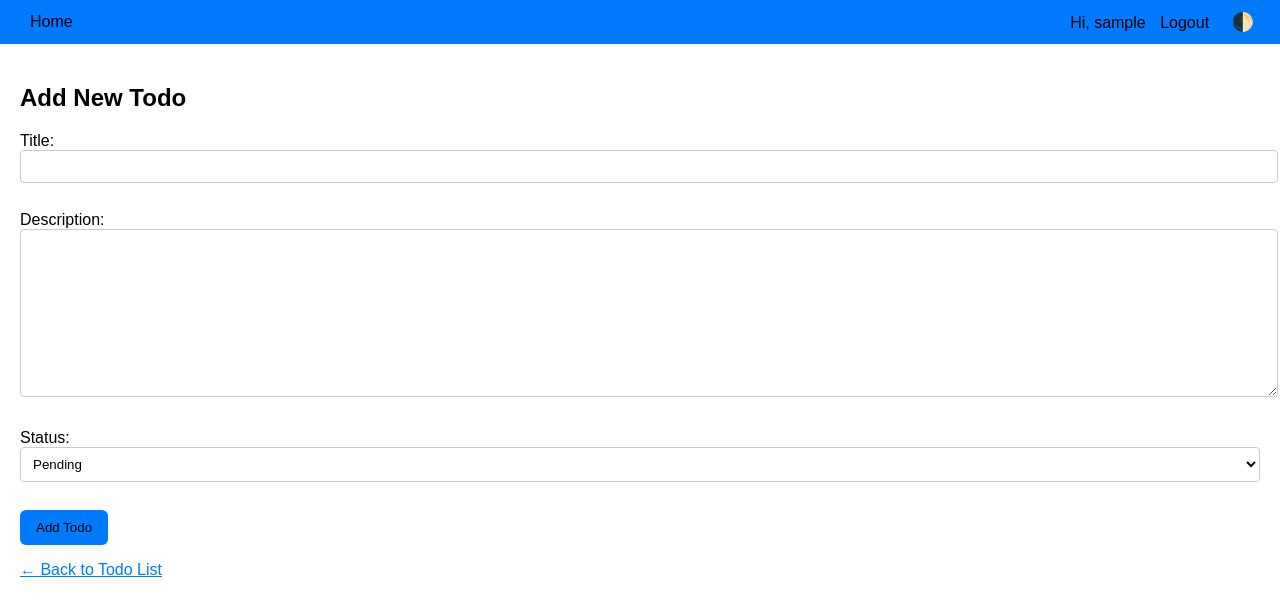
After one commit to Nantawat6510545543/Todo-Application, a Django app: page /todo/add/ in a window 1280 px wide. The commit adds this page. Shown: the top 616 px of the page. Run offline with Django 5.2, Linux system fonts and the light colour scheme; the visitor is signed in with stand-in values (Sample User, id 1).

Commit message:
add "add todo feature" and "dark mode"

```diff
--- a/todo_app/forms/__init__.py
+++ b/todo_app/forms/__init__.py
@@ -1 +1,2 @@
 from .sign_up_form import SignUpForm
+from .todo_form import TodoForm
--- /dev/null
+++ b/todo_app/forms/todo_form.py
@@ -0,0 +1,7 @@
+from django import forms
+from todo_app.models import Todo
+
+class TodoForm(forms.ModelForm):
+    class Meta:
+        model = Todo
+        fields = ['title', 'description', 'status']
--- /dev/null
+++ b/todo_app/static/todo/styles.css
@@ -0,0 +1,109 @@
+:root {
+    --bg-color: #ffffff;
+    --text-color: #000000;
+    --table-header: #f2f2f2;
+    --link-color: #007bff;
+    --button-bg: #007bff;
+    --button-hover: #0056b3;
+}
+
+[data-theme="dark"] {
+    --bg-color: #121212;
+    --text-color: #e0e0e0;
+    --table-header: #1f1f1f;
+    --link-color: #66b2ff;
+    --button-bg: #333;
+    --button-hover: #555;
+}
+
+body {
+    background-color: var(--bg-color);
+    color: var(--text-color);
+    font-family: Arial, sans-serif;
+    margin: 0;
+    padding: 0;
+}
+
+.topbar {
+    background-color: var(--button-bg);
+    color: var(--text-color);
+    padding: 10px 20px;
+    display: flex;
+    justify-content: space-between;
+    align-items: center;
+}
+
+.topbar a {
+    color: var(--text-color);
+    margin-left: 10px;
+    text-decoration: none;
+}
+
+.topbar a:hover {
+    text-decoration: underline;
+}
+
+.theme-toggle {
+    background: none;
+    border: none;
+    color: var(--text-color);
+    cursor: pointer;
+    font-size: 18px;
+    margin-left: 12px;
+}
+
+.content {
+    padding: 20px;
+}
+
+table {
+    width: 100%;
+    border-collapse: collapse;
+    margin-top: 16px;
+}
+
+th, td {
+    border: 1px solid #ccc;
+    padding: 8px 12px;
+    text-align: left;
+}
+
+th {
+    background-color: var(--table-header);
+}
+
+a.button, button.button {
+    display: inline-block;
+    padding: 10px 16px;
+    background-color: var(--button-bg);
+    color: var(--text-color);
+    border-radius: 6px;
+    text-decoration: none;
+    border: none;
+    cursor: pointer;
+    margin-right: 10px;
+}
+
+a.button:hover, button.button:hover {
+    background-color: var(--button-hover);
+}
+
+form input[type="text"],
+form textarea,
+form select {
+    width: 100%;
+    padding: 8px;
+    margin-bottom: 12px;
+    border-radius: 4px;
+    border: 1px solid #ccc;
+    background-color: var(--bg-color);
+    color: var(--text-color);
+}
+
+a {
+    color: var(--link-color);
+}
+
+a:hover {
+    text-decoration: underline;
+}
--- /dev/null
+++ b/todo_app/templates/todo/add_todo.html
@@ -0,0 +1,13 @@
+{% extends "todo/base.html" %}
+
+{% block content %}
+<h2>Add New Todo</h2>
+
+<form method="post">
+    {% csrf_token %}
+    {{ form.as_p }}
+    <button type="submit" class="button">Add Todo</button>
+</form>
+
+<p><a href="{% url 'todo:todo_list' %}">← Back to Todo List</a></p>
+{% endblock %}
--- /dev/null
+++ b/todo_app/templates/todo/base.html
@@ -0,0 +1,50 @@
+{% load static %}
+<!DOCTYPE html>
+<html lang="en" data-theme="light">
+<head>
+    <meta charset="UTF-8">
+    <title>Todo App</title>
+    <link rel="stylesheet" href="{% static 'todo/styles.css' %}">
+</head>
+<body>
+
+<div class="topbar">
+    <div class="nav-left">
+        <a href="{% url 'todo:index' %}">Home</a>
+    </div>
+    <div class="nav-right">
+        {% if user.is_authenticated %}
+        <span>Hi, {{ user.username }}</span>
+        <a href="{% url 'todo:logout' %}">Logout</a>
+        {% else %}
+        <a href="{% url 'todo:login' %}">Login</a>
+        <a href="{% url 'todo:signup' %}">Sign Up</a>
+        {% endif %}
+        <button id="theme-toggle" class="theme-toggle">🌓</button>
+    </div>
+</div>
+
+<div class="content">
+    {% block content %}
+    {% endblock %}
+</div>
+
+<script>
+    const toggleBtn = document.getElementById('theme-toggle');
+    const html = document.documentElement;
+
+    toggleBtn.addEventListener('click', () => {
+        const currentTheme = html.getAttribute('data-theme');
+        const newTheme = currentTheme === 'light' ? 'dark' : 'light';
+        html.setAttribute('data-theme', newTheme);
+        localStorage.setItem('theme', newTheme);
+    });
+
+    // Load saved theme from localStorage
+    const savedTheme = localStorage.getItem('theme');
+    if (savedTheme) {
+        html.setAttribute('data-theme', savedTheme);
+    }
+</script>
+</body>
+</html>
--- a/todo_app/urls.py
+++ b/todo_app/urls.py
@@ -1,5 +1,8 @@
 from django.urls import path
-from .views import index_view, signup_view, login_view, logout_view, todo_list_view
+
+from django.conf import settings
+from .views import index_view, signup_view, login_view, logout_view, todo_list_view, add_todo_view
+from django.conf.urls.static import static
 
 app_name = 'todo'
 
@@ -8,5 +11,6 @@ urlpatterns = [
     path('signup/', signup_view, name='signup'),
     path('login/', login_view, name='login'),
     path('logout/', logout_view, name='logout'),
-    path('todos/', todo_list_view, name='todo_list_view')
-]
+    path('todos/', todo_list_view, name='todo_list'),
+    path('add/', add_todo_view, name='add_todo'),
+] + static(settings.MEDIA_URL, document_root=settings.MEDIA_ROOT)
--- a/todo_app/views/todo/__init__.py
+++ b/todo_app/views/todo/__init__.py
@@ -1 +1,2 @@
 from .todo_list_view import todo_list_view
+from .add_todo_view import add_todo_view
--- /dev/null
+++ b/todo_app/views/todo/add_todo_view.py
@@ -0,0 +1,17 @@
+from django.contrib.auth.decorators import login_required
+from django.shortcuts import redirect, render
+
+from todo_app.forms import TodoForm
+
+@login_required
+def add_todo_view(request):
+    if request.method == 'POST':
+        form = TodoForm(request.POST)
+        if form.is_valid():
+            todo = form.save(commit=False)
+            todo.user = request.user
+            todo.save()
+            return redirect('todo:todo_list')
+    else:
+        form = TodoForm()
+    return render(request, 'todo/add_todo.html', {'form': form})
```
Also changed, not shown: todo_app/templates/todo/index.html (+13 -14 lines), todo_app/templates/todo/login.html (+5 -3 lines), todo_app/templates/todo/signup.html (+5 -4 lines), todo_app/templates/todo/todo_list.html (+27 -12 lines).
